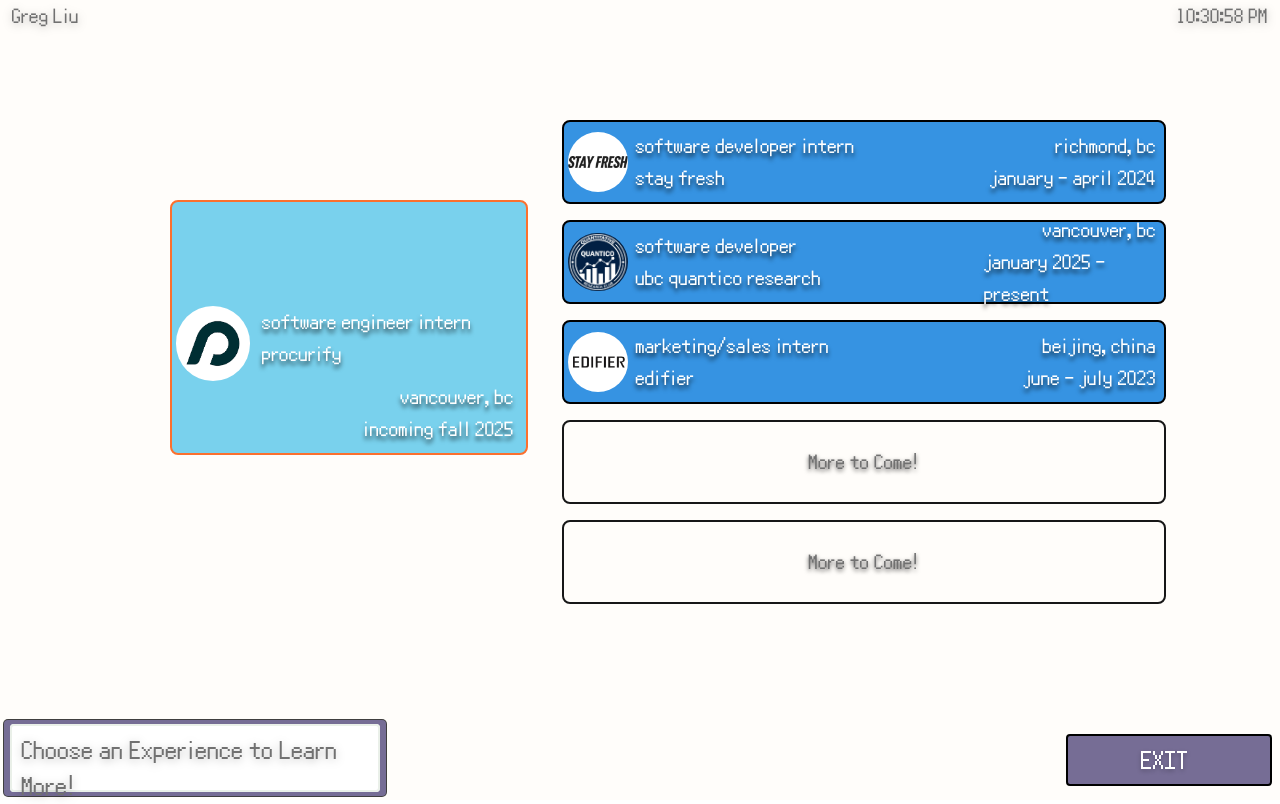
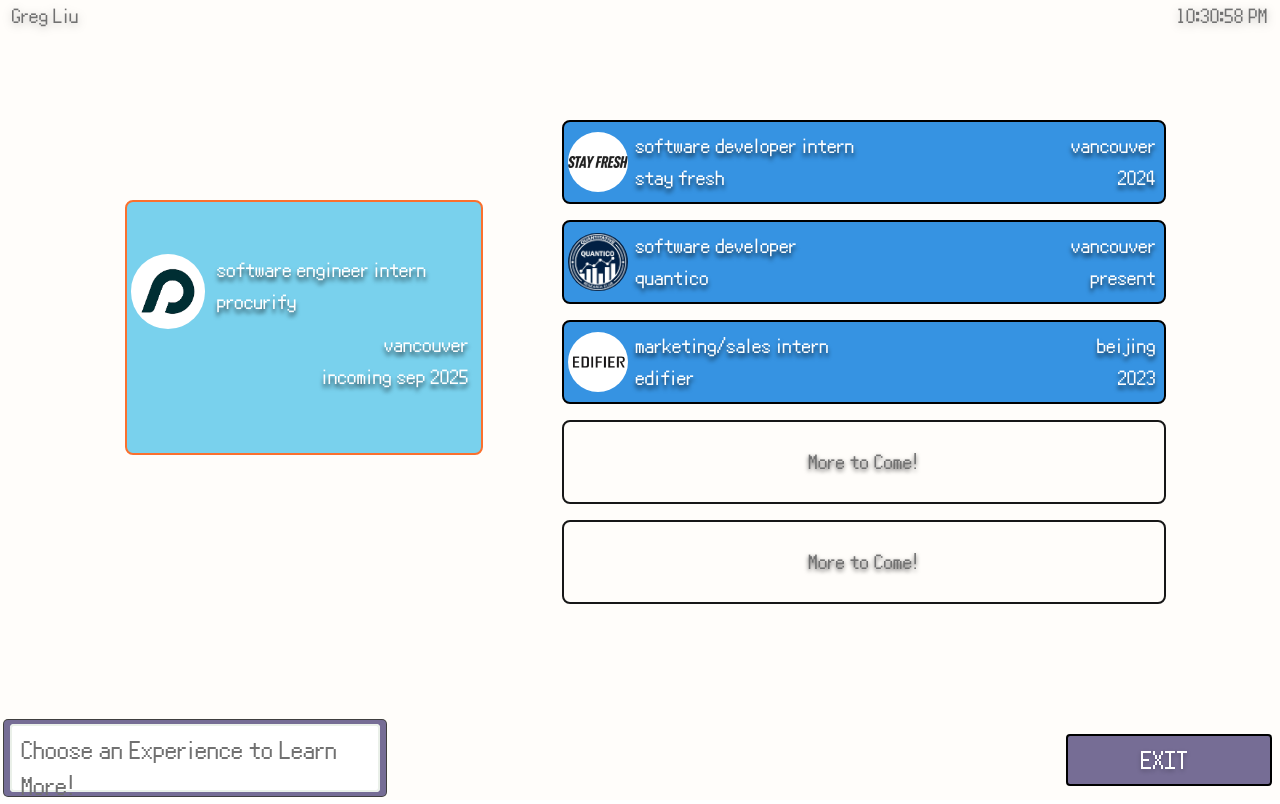
Before and after one commit to gregoryliu05/personal_portfolio, a Next.js app: page /experience in a window 1280 px wide. Built offline with nearby package versions, Linux system fonts and the light colour scheme.

Commit message:
added modilbe friendly

```diff
--- a/src/app/experience/page.tsx
+++ b/src/app/experience/page.tsx
@@ -23,32 +23,32 @@
   { type: "header",
     title: "software engineer intern",
     company: "procurify",
-    location: "vancouver, bc",
-    date: "incoming fall 2025",
+    location: "vancouver",
+    date: "incoming sep 2025",
     link: "procurify",
     img: procurify
   },
   { type: true,
     title: "software developer intern",
     company: "stay fresh",
-    location: "richmond, bc",
-    date: "january - april 2024",
+    location: "vancouver",
+    date: "2024",
     link: "stayfresh",
     img: stayfresh
   },
   { type: true,
     title: "software developer",
-    company: "ubc quantico research",
-    location: "vancouver, bc",
-    date: "january 2025 - present",
+    company: "quantico",
+    location: "vancouver",
+    date: "present",
     link: "quantico",
     img: quantico
   },
   { type: true,
     title: "marketing/sales intern",
     company: "edifier",
-    location: "beijing, china",
-    date: "june - july 2023",
+    location: "beijing",
+    date: "2023",
     link: 'edifier',
     img: edifier
   },
@@ -68,7 +68,7 @@
 
 const InfoBox = ({ text, className }: infoBoxProps) => {
   return (
-    <h1 className={clsx('text-2xl font-emerald text-white drop-shadow-[0_4px_2px_rgb(0_0_0_/_0.67)]', className)}>
+    <h1 className={clsx('text-sm md:text-2xl font-emerald text-white drop-shadow-[0_4px_2px_rgb(0_0_0_/_0.67)]', className)}>
       {text}
     </h1>
   );
@@ -131,12 +131,12 @@
       <div className='h-800/1000 w-full flex flex-row pl-20 pr-20 pt-10 items-center justify-center'>
 
       {/* FIRST EXPERIENCE MAIN ONE */}
-      <section className='flex h-full w-[40%] items-start justify-end pt-20'>
+      <section className='flex h-full w-[60%] md:w-[40%] items-start justify-center pt-20'>
       {/* box */}
         <Link href= {`/experience/${workExp[0].link}`}
                         onMouseEnter={() => setSelectId(0)}
                         onFocus={() => setSelectId(0)}
-        className={clsx('flex flex-col justify-end w-[80%] h-[48.96%] border-2 rounded-lg pb-2', selectId == 0 ? "border-[#fb702e] bg-[#79D1ed]": "border-black bg-[#3693e2]")}>
+        className={clsx('flex flex-col justify-center w-[80%] h-[48.96%] border-2 rounded-lg pb-2', selectId == 0 ? "border-[#fb702e] bg-[#79D1ed]": "border-black bg-[#3693e2]")}>
           <section className='flex flex-row'>
             <div className='ml-1 w-[21%]'>
             <Image className='flex h-full justify-center rounded-full' src = {procurify} alt = "arrow" />
@@ -202,7 +202,23 @@
 
       <div className='h-100/1000 w-full flex flex-row justify-start'>
       <div className='h-full flex flex-cols w-1/2 items-start justify-start pl-1'>
-      <TextBox text = "Choose an Experience to Learn More!" background='purple' height= "95" width='60' size = "3xl" justify='start'></TextBox>
+            <div className={clsx("flex", "w-full", "h-full",  "items-start", "justify-start")}>
+                        <section className= 'flex justify-center items-center rounded-sm ring-1 bg-[#766d95] ring-black/75 h-[95%] w-[60%] '
+                        >
+                            <section className= "flex bg-white w-97/100 h-9/10 rounded-sm inset-ring-2 inset-ring-whitesd">
+                                <span className='pl-3 pt-2'>
+                                <span className=
+                                        'font-emerald text-pokemon drop-shadow-[0_2px_4px_rgb(0_0_0_/_0.25)]block whitespace-normal break-words text-[17px] md:text-2xl lg:text-3xl justify-start'
+                                   >
+                                  Choose an Experience to Learn More!
+                                  </span>
+                                </span>
+                                <h1>
+                                </h1>
+                            </section>
+                        </section>
+                        </div>
+
           </div>
 
       <div className='flex flex-row h-full w-[50%] justify-end'>
--- a/src/app/page.tsx
+++ b/src/app/page.tsx
@@ -53,8 +53,9 @@
       <div className="w-1/4"></div>
       <div className = "flex-col w-1/2 items-center">
         <section className= "flex h-1/8 justify-center">
-        <span className="items-center">
-          <Text text = "Welcome to My Portfolio!" size = "4xl" align = "center"/>
+        <span className="items-center justify-center">
+          <h1 className='font-emerald text-pokemon drop-shadow-[0_2px_4px_rgb(0_0_0_/_0.25)]
+         block whitespace-normal break-words text-2xl md:text-4xl justify-center '> Welcome to my Portfolio!</h1>
           </span>
           </section>
 
@@ -89,15 +90,14 @@
 
       </div>
 
-      {/* TODO  */}
       {/* Footer */ }
-      <footer className= "flex justify-center h-1/10">
+      <footer className= "flex justify-center h-1/10 md:h-1/10">
         <div className="flex w-full h-full justify-start">
          <div className='flex w-9/10 justify-start items-start pl-1'>
                      <section className= {clsx(
                          backgroundMap["purple"] ?? '',
                          "flex",
-                         "w-6/10",
+                         "w-full md:w-6/10",
                          "h-10/10",
                          "justify-center",
                          "items-center",
@@ -111,7 +111,13 @@
                                   text-shadow-[0_2px_1px_rgb(0_0_0_/_0.20)]
                                   text-[#FFBC61]
                                   text-2xl' > Optional Controls:</h1>
-                             <Text text = '| (S) = A | (D) = B | (ENTER) = START | ARROW KEYS to navigate |' size = "lg" align = "left"/>
+                                <div className='block text-left grow basis-0 min-w-0'>
+                             <span className='font-emerald text-pokemon drop-shadow-[0_2px_4px_rgb(0_0_0_/_0.25)] block whitespace-normal break-words text-[13px] md:text-lg
+                             justify-left'
+                                   >
+                                 | (S) = A | (D) = B | (ENTER) = START | ARROW KEYS to navigate |
+                               </span>
+                             </div>
                              </span>
                              <h1>
                              </h1>
--- a/src/app/projects/page.tsx
+++ b/src/app/projects/page.tsx
@@ -92,7 +92,7 @@
           {/* TOP TEXT BAR */}
           <div className='flex flex-row items-center w-[85%] mx-auto h-[10%] bg-[#ffe997] border-2 rounded-md justify-between px-2'>
             <Image src={leftArrow} alt="left" width={20} height={20} onClick={handleLeft} className='cursor-pointer' />
-            <h1 className='text-4xl text-pokemon drop-shadow-[0_2px_4px_rgb(0_0_0_/_0.25)]'>{current.title}</h1>
+            <h1 className='sm:text-md md:text-2xl lg:text-4xl text-pokemon drop-shadow-[0_2px_4px_rgb(0_0_0_/_0.25)]'>{current.title}</h1>
             <Image src={rightArrow} alt="right" width={20} height={20} onClick={handleRight} className='cursor-pointer' />
           </div>
 
@@ -119,7 +119,7 @@
 
           {/* BOTTOM TEXT */}
           <div className='flex w-9/10 h-[30%] ml-auto bg-[#FFFFFF] border-[#878787] border-t-2 border-l-2 border-b-2 rounded-tl-lg rounded-bl-lg p-3'>
-            <p className='text-4xl'>{current.description}</p>
+            <p className='text-[17px] md:text-2xl lg:text-3xl'>{current.description}</p>
           </div>
         </div>
 
--- a/src/components/components.tsx
+++ b/src/components/components.tsx
@@ -68,10 +68,11 @@
 export const Text = ({text, size, align}: TextProps) => {
   return <span className={clsx(
         sizeMap[size] ?? '',
-        'font-emerald',
-        'drop-shadow-[0_2px_4px_rgb(0_0_0_/_0.25)]',
-        'text-pokemon',
-        'flex',
+        'font-emerald text-pokemon drop-shadow-[0_2px_4px_rgb(0_0_0_/_0.25)]',
+         'block whitespace-normal break-words',
+        'text-[20px]',
+        sizeMap[size] ? `md:${sizeMap[size]}`: '',
+        sizeMap[size] ? `lg:${sizeMap[size]}`: '',
         align? alignMap[align]: ""
       )}>
     {text}
--- a/src/components/navBar.tsx
+++ b/src/components/navBar.tsx
@@ -75,33 +75,32 @@
                             const isSelected = index === selectId;
                             return (
                                 <div key={index}
-                                onMouseEnter={() => setSelectId(index)}
-                                onFocus={() => setSelectId(index)}
-
-                                className='flex col items-center'>
+                                    onMouseEnter={() => setSelectId(index)}
+                                    onFocus={() => setSelectId(index)}
+                                    className='flex col items-center'>
                                     {isSelected ? (
                                         <Image className='flex w-2/20 h-1/20 justify-center' src={arrow} alt="arrow" width={20} height={20} />
-                                    ) : (
+                                    ) :
+                                    (
                                         <h1 className='pl-2'></h1>
                                     )}
-                                    {item.type === "button" ? (
-                                        <button onClick={() => setIsPopup(false)} className='flex items-center pl-1'>
-                                            <Text text={item.text} size="3xl" align="center" />
+
+                                     {/* text area that can wrap */}
+                                    {item.type === 'button' ? (
+                                        <button onClick={() => setIsPopup(false)} className="block text-left grow basis-0 min-w-0">
+                                        <Text text={item.text} size="3xl" align="left" />
                                         </button>
-                                    ) : item.type === "modal" ? (
-                                        <button onClick={() => {
-                                            setShowContact(true);
-                                            setIsPopup(false);
-                                        }} className='flex items-center pl-1'>
-                                            <Text text={item.text} size="3xl" align="center" />
+                                    ) : item.type === 'modal' ? (
+                                        <button onClick={() => { setShowContact(true); setIsPopup(false); }} className="block text-left grow basis-0 min-w-0">
+                                        <Text text={item.text} size="3xl" align="left" />
                                         </button>
                                     ) : (
-                                        <Link href={item.route} className='pl-1 flex'>
-                                            <Text text={item.text} size="3xl" align="center" />
+                                        <Link href={item.route} className="block text-left grow basis-0 min-w-0">
+                                        <Text text={item.text} size="3xl" align="left" />
                                         </Link>
                                     )}
-                                </div>
-                            )
+                             </div>
+                        )
                         })}
                     </div>
                 </div>
```
Also changed, not shown: src/app/me/page.tsx (+2 -2 lines).
